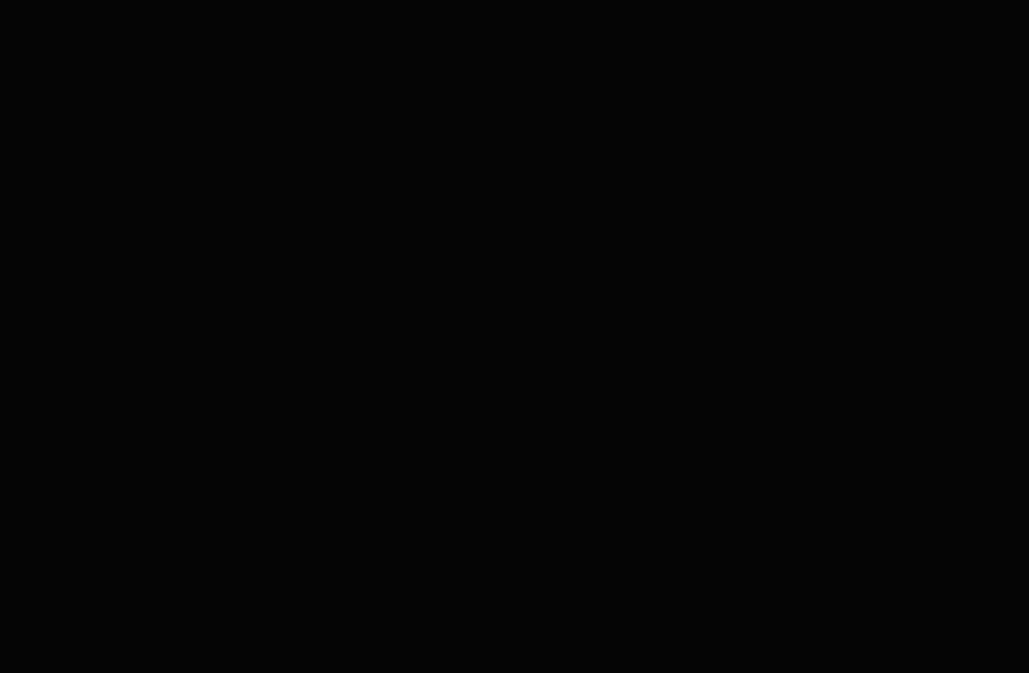
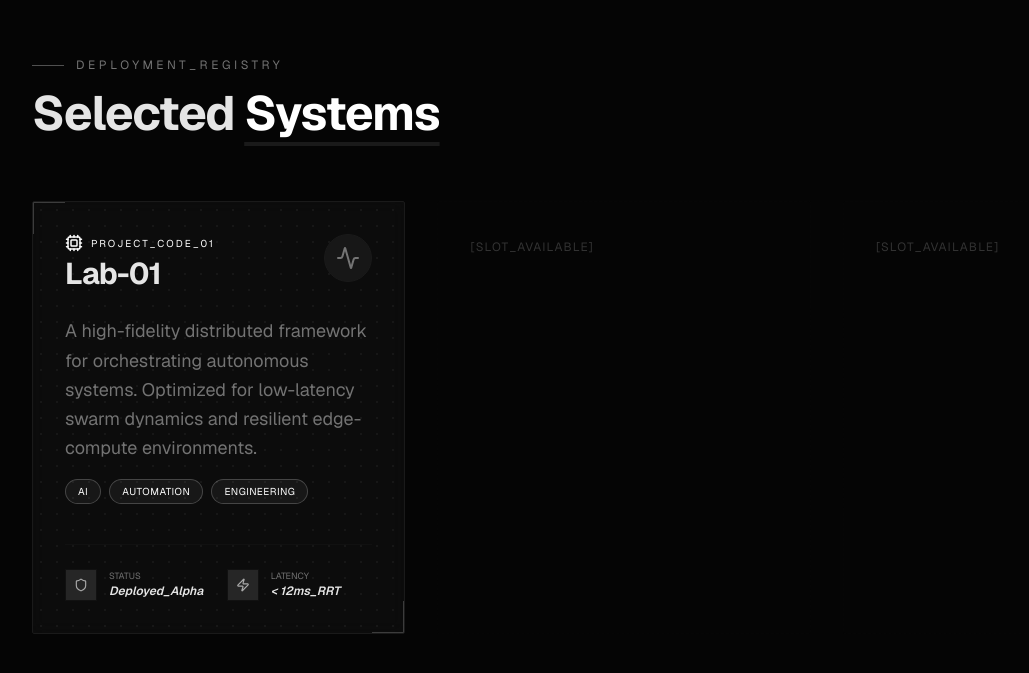
Before and after one commit to openclaw97-ai/luv-portfolio, a Next.js app: page / in a window 1280 px wide. Shown: the part 1538-2211 px from the top of the page, without its empty margins (16-1045 px from the left). Before the commit the page ends 1643 px from the top, so only its background shows below. Built offline with nearby package versions, Linux system fonts and the light colour scheme.

Commit message:
feat: US-005 - Create Lab-01 Project Showcase Card

```diff
--- a/src/app/page.tsx
+++ b/src/app/page.tsx
@@ -1,11 +1,36 @@
 import { Hero } from "@/components/Hero";
 import { About } from "@/components/About";
+import { Lab01Card } from "@/components/Lab01Card";
 
 export default function Home() {
   return (
     <div className="flex flex-col">
       <Hero />
       <About />
+      <section id="projects" className="py-24 relative overflow-hidden">
+        <div className="container mx-auto px-6">
+          <div className="mb-16 space-y-4">
+            <div className="flex items-center gap-3 text-accent-muted">
+              <div className="h-px w-8 bg-accent/30" />
+              <span className="text-xs font-mono uppercase tracking-[0.3em]">Deployment_Registry</span>
+            </div>
+            <h2 className="text-4xl md:text-5xl font-bold tracking-tight">
+              Selected <span className="text-accent underline decoration-grid-strong underline-offset-[12px] decoration-4">Systems</span>
+            </h2>
+          </div>
+
+          <div className="grid grid-cols-1 md:grid-cols-2 lg:grid-cols-3 gap-8">
+            <Lab01Card />
+            {/* Future project slots */}
+            <div className="hidden lg:block border border-dashed border-grid-strong/50 rounded-xs flex flex-col items-center justify-center p-8 opacity-20">
+              <span className="text-xs font-mono uppercase tracking-widest">[Slot_Available]</span>
+            </div>
+            <div className="hidden lg:block border border-dashed border-grid-strong/50 rounded-xs flex flex-col items-center justify-center p-8 opacity-20">
+              <span className="text-xs font-mono uppercase tracking-widest">[Slot_Available]</span>
+            </div>
+          </div>
+        </div>
+      </section>
       <div className="w-full max-w-7xl px-6 pb-24 sm:px-8 lg:px-12">
         {/* Further sections will go here */}
       </div>
--- /dev/null
+++ b/src/components/Lab01Card.tsx
@@ -0,0 +1,94 @@
+"use client";
+
+import { motion } from "framer-motion";
+import { Cpu, Activity, Shield, Zap } from "lucide-react";
+
+export const Lab01Card = () => {
+  const tags = ["AI", "Automation", "Engineering"];
+
+  return (
+    <motion.div
+      initial={{ opacity: 0, y: 20 }}
+      whileInView={{ opacity: 1, y: 0 }}
+      viewport={{ once: true }}
+      whileHover={{ y: -5 }}
+      transition={{ duration: 0.5 }}
+      className="group relative overflow-hidden rounded-xs border border-grid-strong bg-neutral-900/40 p-8 backdrop-blur-sm"
+    >
+      {/* Engineering Corner Accents */}
+      <div className="absolute top-0 left-0 h-8 w-8 border-t border-l border-accent/20 transition-colors group-hover:border-accent/60" />
+      <div className="absolute bottom-0 right-0 h-8 w-8 border-b border-r border-accent/20 transition-colors group-hover:border-accent/60" />
+
+      {/* Background Decorative Pattern */}
+      <div className="absolute inset-0 -z-10 opacity-5 transition-opacity group-hover:opacity-10">
+        <div className="h-full w-full bg-[radial-gradient(var(--color-accent)_1px,transparent_1px)] [background-size:16px_16px]" />
+      </div>
+
+      <div className="flex flex-col gap-6">
+        {/* Header Section */}
+        <div className="flex items-start justify-between">
+          <div className="space-y-1">
+            <div className="flex items-center gap-2 text-accent">
+              <Cpu size={18} />
+              <span className="text-[10px] font-mono uppercase tracking-[0.2em]">Project_Code_01</span>
+            </div>
+            <h3 className="text-3xl font-bold tracking-tight text-foreground transition-colors group-hover:text-accent">
+              Lab-01
+            </h3>
+          </div>
+          <div className="flex h-12 w-12 items-center justify-center rounded-full border border-grid-strong bg-neutral-900 group-hover:border-accent/40 transition-colors">
+            <Activity className="text-accent/40 group-hover:text-accent group-hover:animate-pulse transition-colors" />
+          </div>
+        </div>
+
+        {/* Content Section */}
+        <div className="space-y-4">
+          <p className="text-accent-muted leading-relaxed font-sans text-lg">
+            A high-fidelity distributed framework for orchestrating autonomous systems. Optimized for low-latency swarm dynamics and resilient edge-compute environments.
+          </p>
+
+          <div className="flex flex-wrap gap-2">
+            {tags.map((tag) => (
+              <span
+                key={tag}
+                className="inline-flex items-center rounded-full border border-accent/20 bg-accent/5 px-3 py-1 text-[10px] font-mono text-accent uppercase tracking-wider"
+              >
+                {tag}
+              </span>
+            ))}
+          </div>
+        </div>
+
+        {/* Technical Footer Section */}
+        <div className="mt-4 grid grid-cols-2 gap-4 border-t border-grid pt-6">
+          <div className="flex items-center gap-3">
+            <div className="flex h-8 w-8 items-center justify-center bg-neutral-800 border border-grid">
+              <Shield size={14} className="text-accent/60" />
+            </div>
+            <div className="flex flex-col">
+              <span className="text-[9px] font-mono uppercase text-accent-muted">Status</span>
+              <span className="text-xs font-semibold text-foreground italic">Deployed_Alpha</span>
+            </div>
+          </div>
+          <div className="flex items-center gap-3">
+            <div className="flex h-8 w-8 items-center justify-center bg-neutral-800 border border-grid">
+              <Zap size={14} className="text-accent/60" />
+            </div>
+            <div className="flex flex-col">
+              <span className="text-[9px] font-mono uppercase text-accent-muted">Latency</span>
+              <span className="text-xs font-semibold text-foreground italic">&lt; 12ms_RRT</span>
+            </div>
+          </div>
+        </div>
+      </div>
+
+      {/* Hover Scanning Line Effect */}
+      <motion.div
+        initial={{ top: "-100%" }}
+        whileHover={{ top: "100%" }}
+        transition={{ duration: 1.5, repeat: Infinity, ease: "linear" }}
+        className="absolute left-0 right-0 h-px bg-accent/20 blur-[1px] pointer-events-none"
+      />
+    </motion.div>
+  );
+};
```
Also changed, not shown: progress.txt, 1 other file (tests, documents, lock files or other folders).
